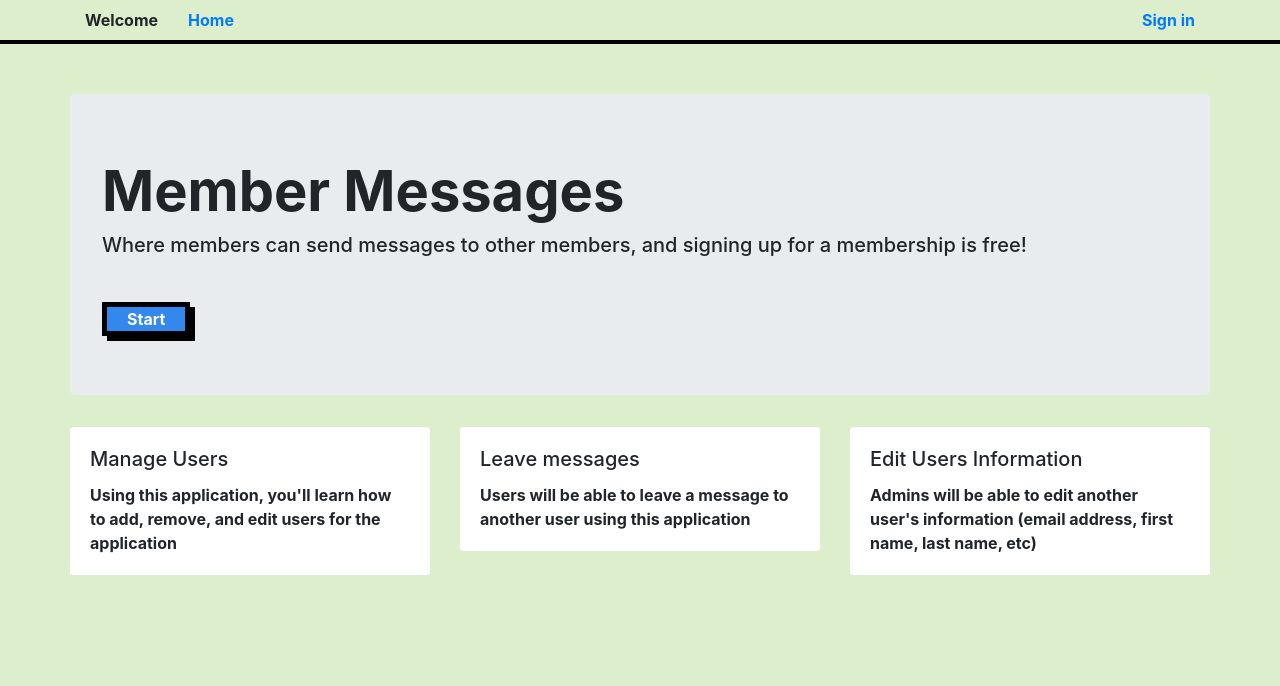
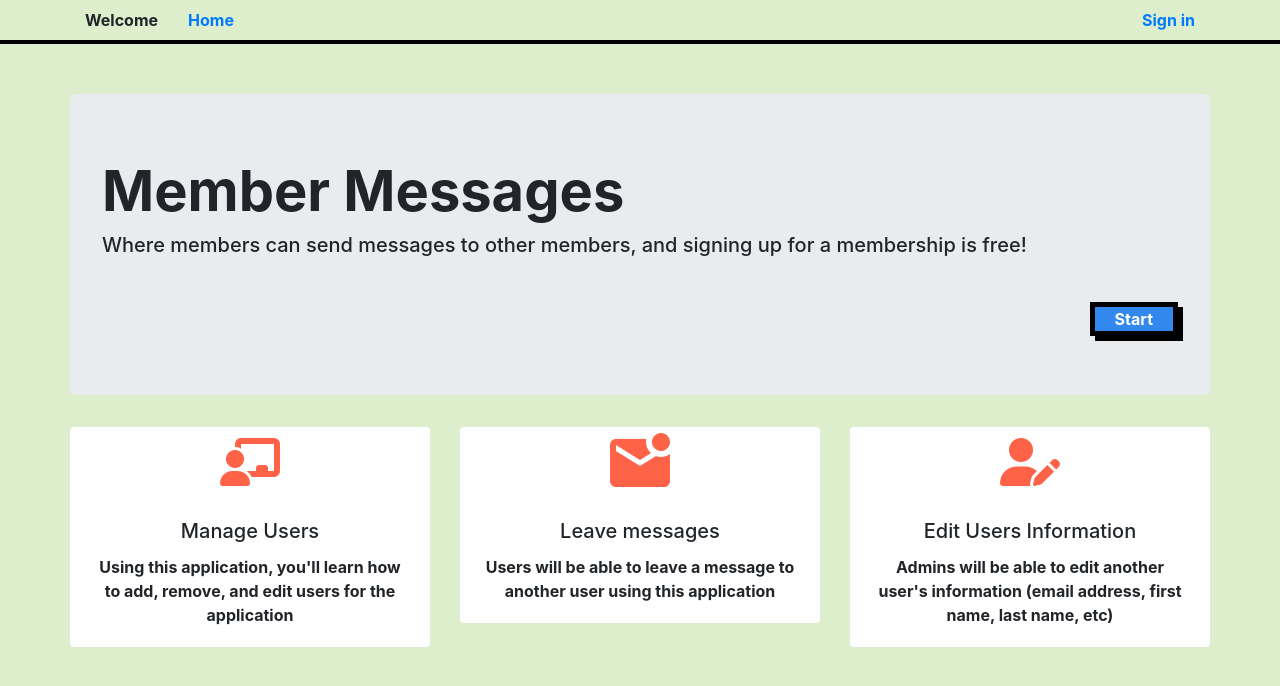
Before and after one commit to kellikells/User_Dashboard, a Django app: template apps/user_dashboard/templates/user_dashboard/index.html in a window 1280 px wide. Shown: the top 686 px of the page. Run offline with Django 3.2, Linux system fonts and the light colour scheme; the template is opened without the code that fills it, so the values that code supplies are empty; some libraries are stand-ins or nearby versions.

Commit message:
added icons to index.html

```diff
--- a/apps/user_dashboard/models.py
+++ b/apps/user_dashboard/models.py
@@ -69,7 +69,6 @@ class DashboardUser(models.Model):
 
     objects = DashboardUserManager()
 
-
     def __str__(self):
         return ('first_name = ' + self.first_name + ', last_name = ' + self.last_name + ', email = ' + self.email + ', password_hash = ' + self.password_hash)
 
@@ -111,6 +110,3 @@ class Comment(models.Model):
     updated_at = models.DateTimeField(auto_now = True)
 
     objects = CommentManager()
-
-    # def __str__(self):
-    #     return ('comment = ' + self.comment )
--- a/apps/user_dashboard/static/style.css
+++ b/apps/user_dashboard/static/style.css
@@ -1,3 +1,8 @@
+* {
+    box-sizing: border-box;
+}
+
+
 body{
     font-weight: bold;
     background-color: #dec;
--- a/apps/user_dashboard/templates/user_dashboard/dashboard.html
+++ b/apps/user_dashboard/templates/user_dashboard/dashboard.html
@@ -10,6 +10,11 @@
     <link rel="stylesheet" href="https://stackpath.bootstrapcdn.com/bootstrap/4.5.2/css/bootstrap.min.css"
         integrity="sha384-JcKb8q3iqJ61gNV9KGb8thSsNjpSL0n8PARn9HuZOnIxN0hoP+VmmDGMN5t9UJ0Z" crossorigin="anonymous">
     <link rel="stylesheet" href="/../../static/style.css">
+    <!-- fontawesome -->
+    <script src="https://kit.fontawesome.com/47aea27298.js" crossorigin="anonymous"></script>
+    <!-- google icons -->
+    <link rel="stylesheet" href="https://fonts.googleapis.com/icon?family=Material+Icons">
+
 </head>
 <!-- --------------------------------------------------------------------- -->
 <!-- --------------------------------------------------------------------- -->
--- a/apps/user_dashboard/templates/user_dashboard/index.html
+++ b/apps/user_dashboard/templates/user_dashboard/index.html
@@ -10,6 +10,11 @@
     <link rel="stylesheet" href="https://stackpath.bootstrapcdn.com/bootstrap/4.5.2/css/bootstrap.min.css"
         integrity="sha384-JcKb8q3iqJ61gNV9KGb8thSsNjpSL0n8PARn9HuZOnIxN0hoP+VmmDGMN5t9UJ0Z" crossorigin="anonymous">
     <link rel="stylesheet" href="/../../static/style.css">
+    <!-- fontawesome -->
+    <script src="https://kit.fontawesome.com/47aea27298.js" crossorigin="anonymous"></script>
+    <!-- google icons -->
+    <link rel="stylesheet" href="https://fonts.googleapis.com/icon?family=Material+Icons">
+
 
 </head>
 <!-- --------------------------------------------------------------------- -->
@@ -58,22 +63,30 @@
 
         <div class="jumbotron">
             <h5 class="display-4" style="font-weight: bold">Member Messages</h5>
-            <h5 style="margin-bottom: 50px;" style="font-weight: bold">Where members can send messages to other members, and signing up for a membership is free!</h5>
-
-            <a href="/user_dashboard/signin/"
-                style="background-color:#38e; color: white;border: 5px solid black; padding: 2px 20px; box-shadow: 5px 5px black;font-weight: bold;"
-                >Start</a>
+            <h5 style="margin-bottom: 50px;" style="font-weight: bold">Where members can send messages to other members,
+                and signing up for a membership is free!</h5>
+            <div style="text-align:right;">
+                <a href="/user_dashboard/signin/"
+                    style="background-color:#38e; color: white;border: 5px solid black; padding: 2px 20px; box-shadow: 5px 5px black;font-weight: bold;">Start</a>
+            </div>
         </div>
 
-        <div class="row">
+        <div class="row ">
             <!-- --------------------------------------------------------------------- -->
             <!--                             CARD                                      -->
             <!-- --------------------------------------------------------------------- -->
             <div class="col">
-                <div class="card" style="border: none;">
-                    <div class="card-body">
-                        <h5 class="card-title">Manage Users</h5>
-                        <p class="card-text">Using this application, you'll learn how to add, remove, and edit users for
+                <div class="card " style="border: none; text-align: center;">
+
+                    <!-- icon -->
+                    <span style="font-size: 3em; color: Tomato;">
+                        <i class="fas fa-chalkboard-teacher"></i>
+                    </span>
+
+                    <div class="card-body ">
+                        <h5 class="card-title ">Manage Users</h5>
+                        <p class="card-text ">Using this application, you'll learn how to add, remove, and edit users
+                            for
                             the application</p>
                     </div>
                 </div>
@@ -82,7 +95,16 @@
             <!--                             CARD                          -->
             <!-- ---------------------------------------------------------- -->
             <div class="col">
-                <div class="card" style="border: none;">
+                <div class="card" style="border: none; text-align: center;">
+
+                    <!-- icon -->
+                    <!-- <span style="font-size: 3em; color: Tomato;">
+                        <i class="fas fa-envelope-square"></i>
+                    </span> -->
+                    <span class="material-icons" style="font-size: 4.5em; color: Tomato;">
+                        mark_email_unread
+                    </span>
+
                     <div class="card-body">
                         <h5 class="card-title">Leave messages</h5>
                         <p class="card-text">Users will be able to leave a message to another user using this
@@ -94,7 +116,13 @@
             <!--                             CARD                          -->
             <!-- ---------------------------------------------------------- -->
             <div class="col">
-                <div class="card" style="border: none;">
+                <div class="card" style="border: none; text-align: center;">
+
+                    <!-- icon -->
+                    <span style="font-size: 3em; color: Tomato;">
+                        <i class="fas fa-user-edit"></i>
+                    </span>
+
                     <div class="card-body">
                         <h5 class="card-title">Edit Users Information</h5>
                         <p class="card-text">Admins will be able to edit another user's information (email address,
--- a/apps/user_dashboard/templates/user_dashboard/register.html
+++ b/apps/user_dashboard/templates/user_dashboard/register.html
@@ -10,6 +10,11 @@
     <link rel="stylesheet" href="https://stackpath.bootstrapcdn.com/bootstrap/4.5.2/css/bootstrap.min.css"
         integrity="sha384-JcKb8q3iqJ61gNV9KGb8thSsNjpSL0n8PARn9HuZOnIxN0hoP+VmmDGMN5t9UJ0Z" crossorigin="anonymous">
     <link rel="stylesheet" href="/../../static/style.css">
+    <!-- fontawesome -->
+    <script src="https://kit.fontawesome.com/47aea27298.js" crossorigin="anonymous"></script>
+    <!-- google icons -->
+    <link rel="stylesheet" href="https://fonts.googleapis.com/icon?family=Material+Icons">
+
 
 </head>
 <!-- --------------------------------------------------------------------- -->
--- a/apps/user_dashboard/templates/user_dashboard/users_edit_id.html
+++ b/apps/user_dashboard/templates/user_dashboard/users_edit_id.html
@@ -10,6 +10,11 @@
     <link rel="stylesheet" href="https://stackpath.bootstrapcdn.com/bootstrap/4.5.2/css/bootstrap.min.css"
         integrity="sha384-JcKb8q3iqJ61gNV9KGb8thSsNjpSL0n8PARn9HuZOnIxN0hoP+VmmDGMN5t9UJ0Z" crossorigin="anonymous">
     <link rel="stylesheet" href="/../../static/style.css">
+    <!-- fontawesome -->
+    <script src="https://kit.fontawesome.com/47aea27298.js" crossorigin="anonymous"></script>
+    <!-- google icons -->
+    <link rel="stylesheet" href="https://fonts.googleapis.com/icon?family=Material+Icons">
+
 
 </head>
 <!-- --------------------------------------------------------------------- -->
--- a/apps/user_dashboard/templates/user_dashboard/users_new.html
+++ b/apps/user_dashboard/templates/user_dashboard/users_new.html
@@ -10,6 +10,10 @@
     <link rel="stylesheet" href="https://stackpath.bootstrapcdn.com/bootstrap/4.5.2/css/bootstrap.min.css"
         integrity="sha384-JcKb8q3iqJ61gNV9KGb8thSsNjpSL0n8PARn9HuZOnIxN0hoP+VmmDGMN5t9UJ0Z" crossorigin="anonymous">
     <link rel="stylesheet" href="/../../static/style.css">
+    <!-- fontawesome -->
+    <script src="https://kit.fontawesome.com/47aea27298.js" crossorigin="anonymous"></script>
+    <!-- google icons -->
+    <link rel="stylesheet" href="https://fonts.googleapis.com/icon?family=Material+Icons">
 
 </head>
 <!-- --------------------------------------------------------------------- -->
--- a/apps/user_dashboard/templates/user_dashboard/users_show_id.html
+++ b/apps/user_dashboard/templates/user_dashboard/users_show_id.html
@@ -10,6 +10,11 @@
     <link rel="stylesheet" href="https://stackpath.bootstrapcdn.com/bootstrap/4.5.2/css/bootstrap.min.css"
         integrity="sha384-JcKb8q3iqJ61gNV9KGb8thSsNjpSL0n8PARn9HuZOnIxN0hoP+VmmDGMN5t9UJ0Z" crossorigin="anonymous">
     <link rel="stylesheet" href="/../../static/style.css">
+    <!-- fontawesome -->
+    <script src="https://kit.fontawesome.com/47aea27298.js" crossorigin="anonymous"></script>
+    <!-- google icons -->
+    <link rel="stylesheet" href="https://fonts.googleapis.com/icon?family=Material+Icons">
+
 
 </head>
 <!-- --------------------------------------------------------------------- -->
```
Also changed, not shown: apps/user_dashboard/templates/user_dashboard/dashboard_admin.html (+7 -1 lines), apps/user_dashboard/templates/user_dashboard/signin.html (+7 -1 lines), apps/user_dashboard/urls.py (+2 -7 lines), apps/user_dashboard/views.py (+0 -7 lines), db.sqlite3.
